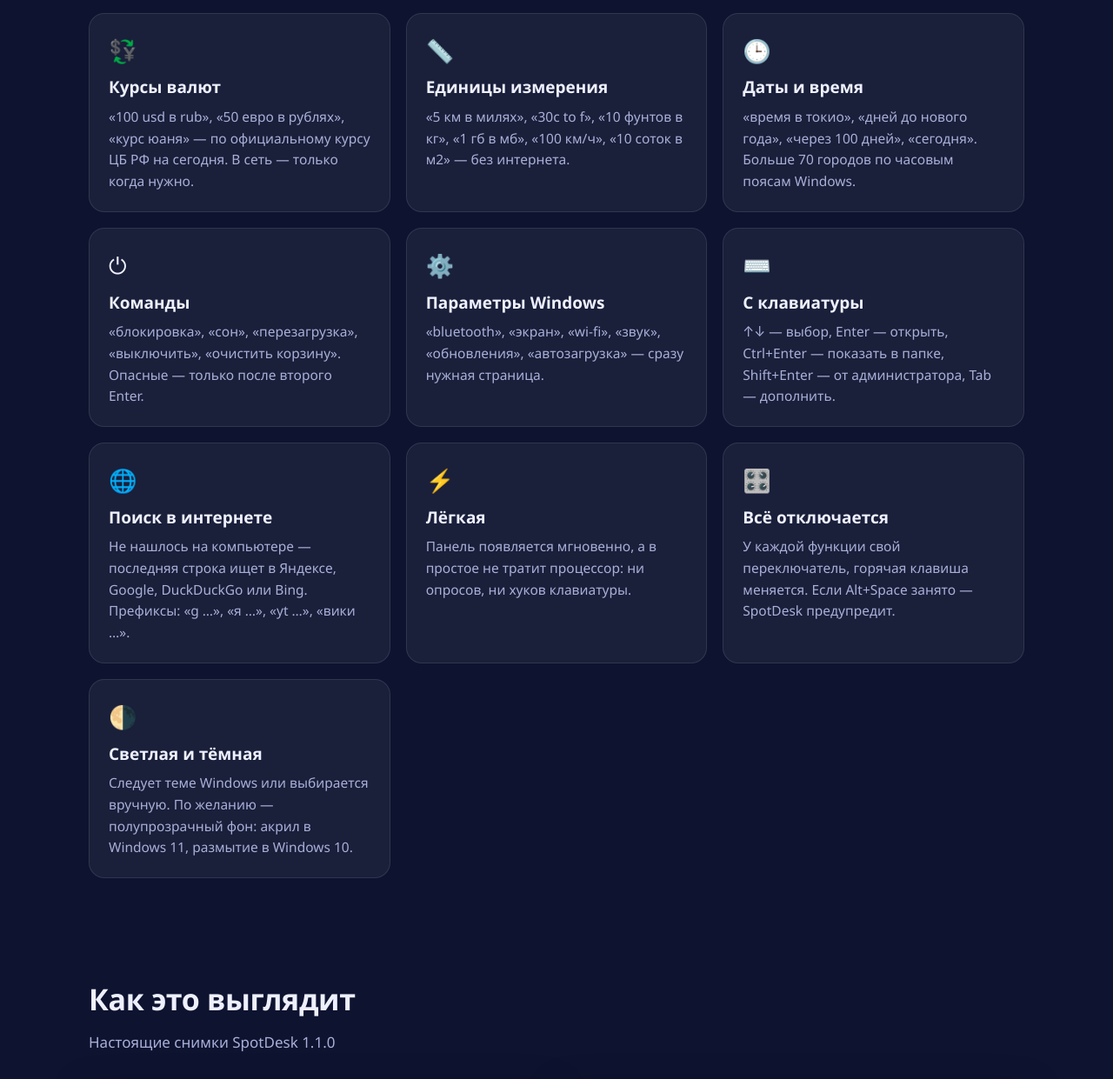
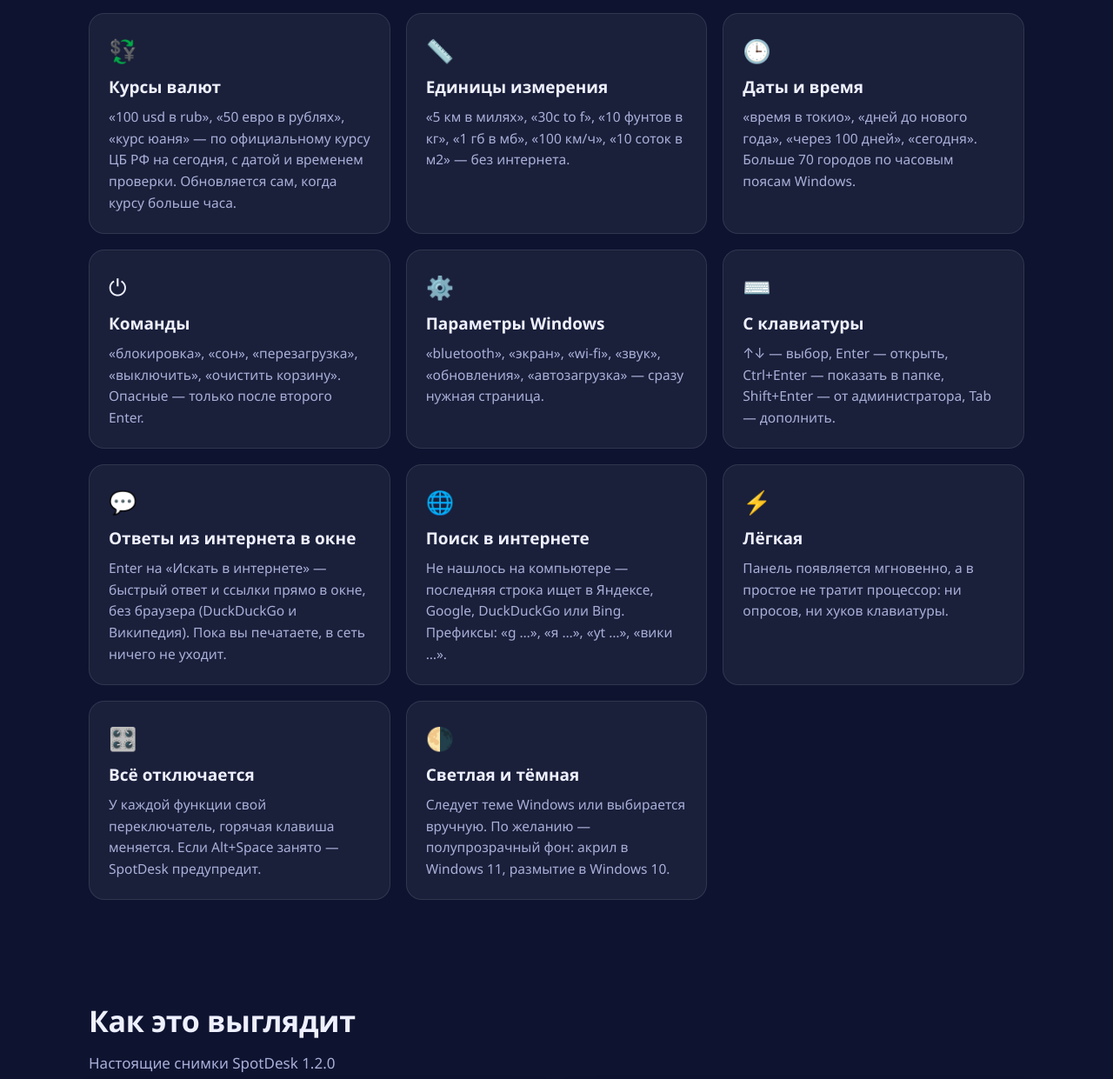
Before and after one commit to NikoliniOFF/SpotDesk, a plain HTML site: page docs/index.html in a window 1280 px wide. Shown: the part 1095-2336 px from the top of the page at 87% size. Drawn offline with Linux system fonts and the light colour scheme; no server answers.

Commit message:
SpotDesk 1.2.0: ответы из интернета в окне, быстрый набор, курсы с временем проверки

```diff
--- a/docs/index.html
+++ b/docs/index.html
@@ -102,12 +102,13 @@ footer{padding:36px 0 50px;color:var(--sub);font-size:14.5px;text-align:center;b
       <div class="card"><div class="ic">🔎</div><h3>Программы</h3><p>Меню «Пуск», рабочий стол и приложения Microsoft Store. Нечёткий поиск: «vsc» найдёт Visual Studio Code. Частые — выше.</p></div>
       <div class="card"><div class="ic">📁</div><h3>Файлы и папки</h3><p>Свой индекс имён, как в Everything: строится в фоне с низким приоритетом и обновляется сам. По желанию — весь диск NTFS за секунды.</p></div>
       <div class="card"><div class="ic">🧮</div><h3>Калькулятор</h3><p>«2+2*2», «sqrt 16», «2^10», «15% от 3000» — ответ первой строкой, Enter копирует его в буфер.</p></div>
-      <div class="card"><div class="ic">💱</div><h3>Курсы валют</h3><p>«100 usd в rub», «50 евро в рублях», «курс юаня» — по официальному курсу ЦБ РФ на сегодня. В сеть — только когда нужно.</p></div>
+      <div class="card"><div class="ic">💱</div><h3>Курсы валют</h3><p>«100 usd в rub», «50 евро в рублях», «курс юаня» — по официальному курсу ЦБ РФ на сегодня, с датой и временем проверки. Обновляется сам, когда курсу больше часа.</p></div>
       <div class="card"><div class="ic">📏</div><h3>Единицы измерения</h3><p>«5 км в милях», «30c to f», «10 фунтов в кг», «1 гб в мб», «100 км/ч», «10 соток в м2» — без интернета.</p></div>
       <div class="card"><div class="ic">🕒</div><h3>Даты и время</h3><p>«время в токио», «дней до нового года», «через 100 дней», «сегодня». Больше 70 городов по часовым поясам Windows.</p></div>
       <div class="card"><div class="ic">⏻</div><h3>Команды</h3><p>«блокировка», «сон», «перезагрузка», «выключить», «очистить корзину». Опасные — только после второго Enter.</p></div>
       <div class="card"><div class="ic">⚙️</div><h3>Параметры Windows</h3><p>«bluetooth», «экран», «wi-fi», «звук», «обновления», «автозагрузка» — сразу нужная страница.</p></div>
       <div class="card"><div class="ic">⌨️</div><h3>С клавиатуры</h3><p>↑↓ — выбор, Enter — открыть, Ctrl+Enter — показать в папке, Shift+Enter — от администратора, Tab — дополнить.</p></div>
+      <div class="card"><div class="ic">💬</div><h3>Ответы из интернета в окне</h3><p>Enter на «Искать в интернете» — быстрый ответ и ссылки прямо в окне, без браузера (DuckDuckGo и Википедия). Пока вы печатаете, в сеть ничего не уходит.</p></div>
       <div class="card"><div class="ic">🌐</div><h3>Поиск в интернете</h3><p>Не нашлось на компьютере — последняя строка ищет в Яндексе, Google, DuckDuckGo или Bing. Префиксы: «g …», «я …», «yt …», «вики …».</p></div>
       <div class="card"><div class="ic">⚡</div><h3>Лёгкая</h3><p>Панель появляется мгновенно, а в простое не тратит процессор: ни опросов, ни хуков клавиатуры.</p></div>
       <div class="card"><div class="ic">🎛️</div><h3>Всё отключается</h3><p>У каждой функции свой переключатель, горячая клавиша меняется. Если Alt+Space занято — SpotDesk предупредит.</p></div>
@@ -116,10 +117,12 @@ footer{padding:36px 0 50px;color:var(--sub);font-size:14.5px;text-align:center;b
   </section>
 
   <section id="shots">
-    <h2>Как это выглядит</h2><p class="sub">Настоящие снимки SpotDesk 1.1.0</p>
+    <h2>Как это выглядит</h2><p class="sub">Настоящие снимки SpotDesk 1.2.0</p>
     <div class="gal">
       <figure><img src="assets/media/bar-dark.jpg" alt="Тёмная тема: папки, файлы и программы" width="760" height="560" loading="lazy"><figcaption>Программы, папки и файлы в одном списке</figcaption></figure>
       <figure><img src="assets/media/files.jpg" alt="Поиск файлов" width="760" height="380" loading="lazy"><figcaption>Файлы — по имени, как в Everything</figcaption></figure>
+      <figure><img src="assets/media/web-answer.jpg" alt="Ответ из интернета прямо в окне" width="760" height="560" loading="lazy"><figcaption>Ответ из интернета прямо в окне</figcaption></figure>
+      <figure><img src="assets/media/web-results.jpg" alt="Ссылки из интернета в окне" width="760" height="560" loading="lazy"><figcaption>Ссылки — без браузера, Enter открывает</figcaption></figure>
       <figure><img src="assets/media/calc.jpg" alt="Калькулятор" width="760" height="300" loading="lazy"><figcaption>Калькулятор: ответ первой строкой</figcaption></figure>
       <figure><img src="assets/media/currency.jpg" alt="Курс валют" width="760" height="300" loading="lazy"><figcaption>Курсы валют ЦБ РФ на сегодня</figcaption></figure>
       <figure><img src="assets/media/units.jpg" alt="Перевод единиц" width="760" height="300" loading="lazy"><figcaption>Единицы: «5 км в милях»</figcaption></figure>
```
Also changed, not shown: docs/assets/media/currency.jpg, docs/assets/media/web-answer.jpg (added), docs/assets/media/web-results.jpg (added), 2 other files.
